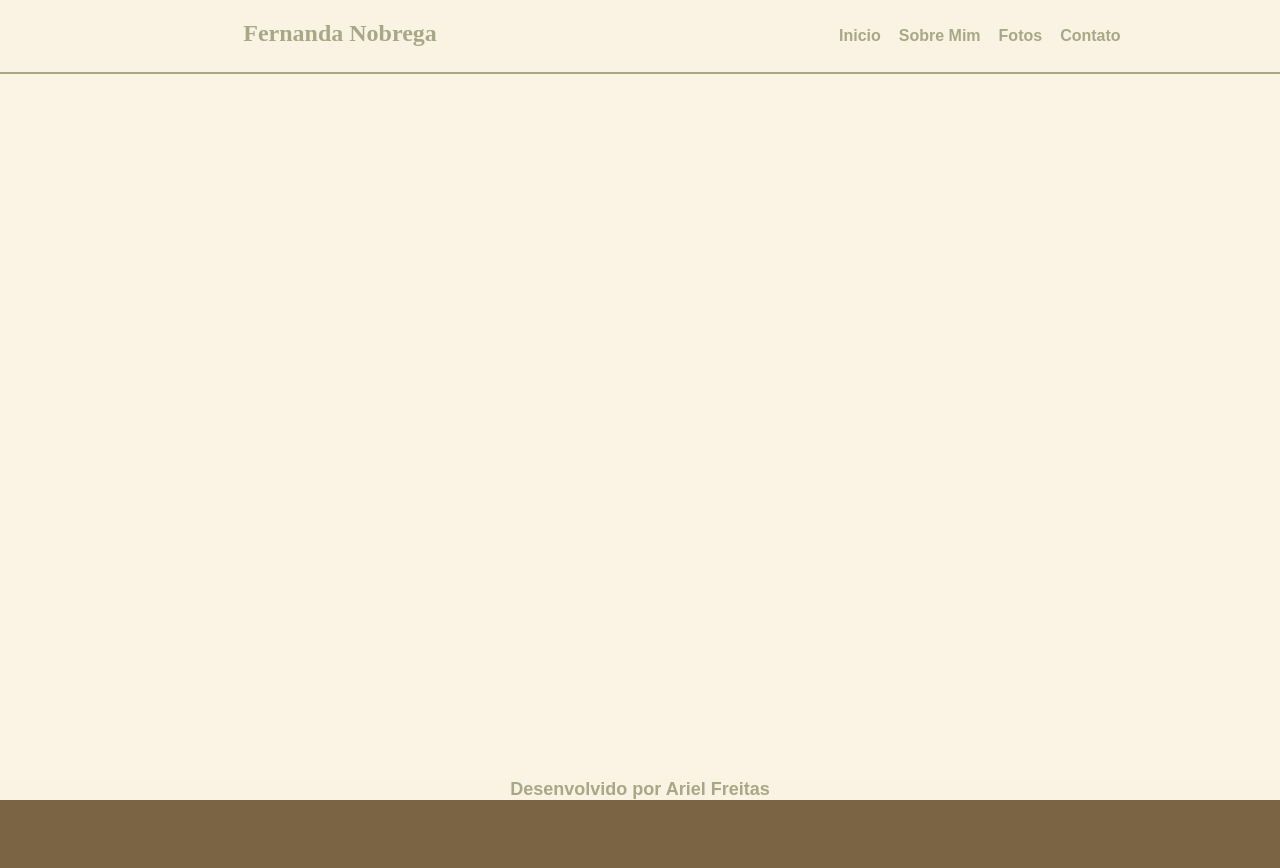
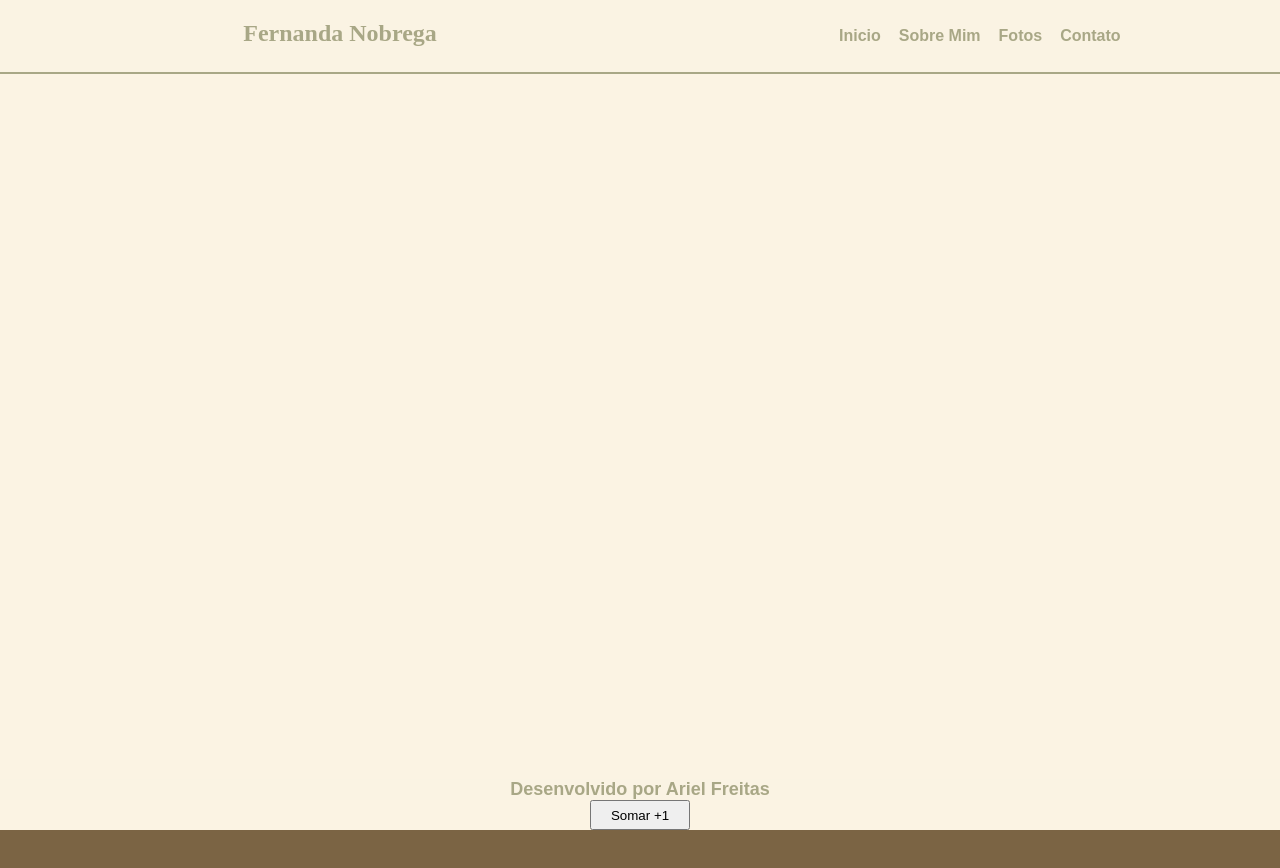
Before and after one commit to ArielFSantos/Fernanda_Nobrega, a React (Create React App) app in the folder nobrega/: page / in a window 1280 px wide. Shown: the top 868 px of the page. Built offline with nearby package versions, Linux system fonts and the light colour scheme; a web font is replaced by a local one.

Commit message:
event
criado para teste evento soma 1+1

```diff
--- /dev/null
+++ b/nobrega/src/components/action/action.css
@@ -0,0 +1,8 @@
+.Container{
+    width: 100%;
+    text-align: center;
+}
+button{
+    height: 30px;
+    width: 100px;
+}
--- /dev/null
+++ b/nobrega/src/components/action/action.js
@@ -0,0 +1,15 @@
+import "./action.css"
+function Action (){
+    let numero = 1;
+    function somar(){
+        numero = numero +1;
+        window.alert(`Soma : ${numero}`)
+    }
+    return(
+        <>
+        <div className='Container'><button onClick={somar}>Somar +1</button></div>
+        </>
+    )
+}
+
+export default Action
--- a/nobrega/src/components/home/home.js
+++ b/nobrega/src/components/home/home.js
@@ -1,9 +1,11 @@
 import './home.css'
+import Action from '../action/action'
 
 function Home(){
     return(
         <>
         <div className='bg-1'></div>
+        <Action/>
         <div className='bg-2'></div>
         <div className='bg-3'></div>
         <div className='bg-4'></div>
```
Also changed, not shown: nobrega/src/components/pages/Home/home.js (deleted, +0 -9 lines), nobrega/src/components/pages/Home/home.css (deleted).
